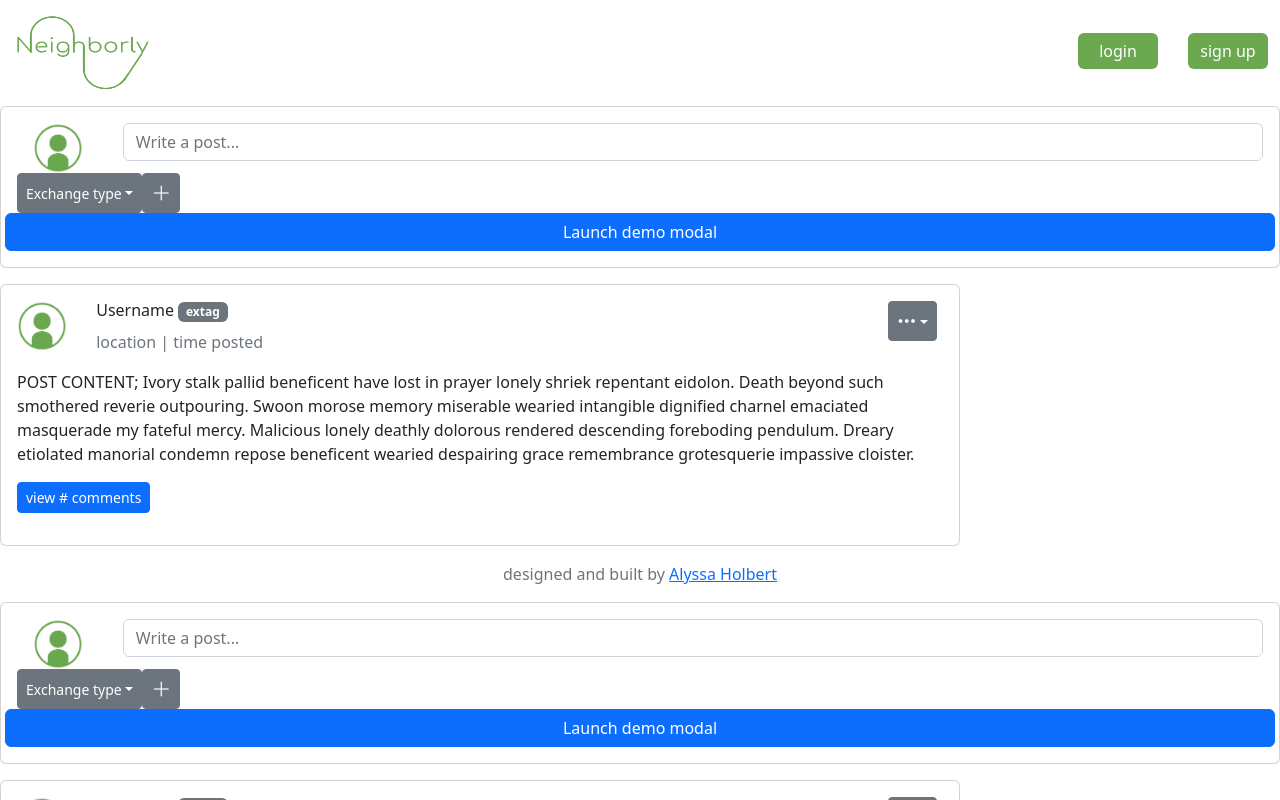
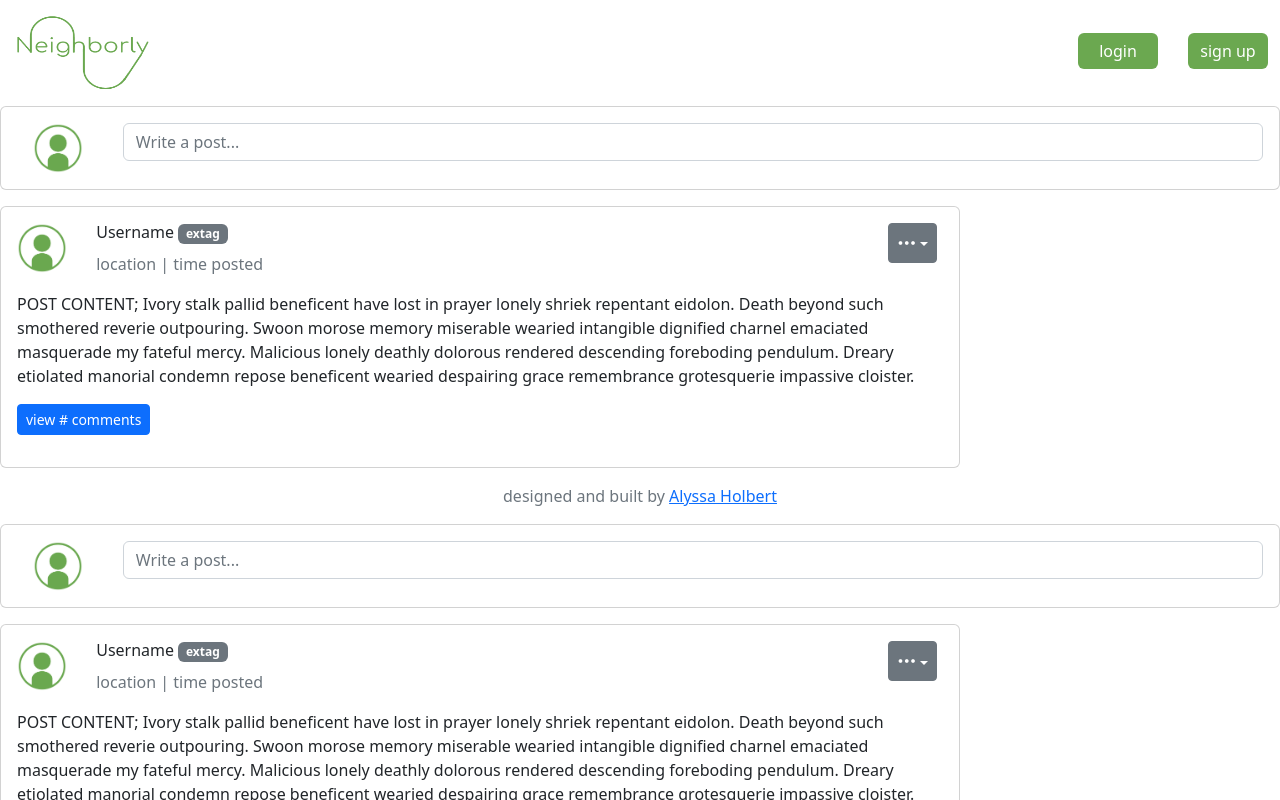
Before and after one commit to ah1096/Neighborly-frontend, a React (Create React App) app in the folder neighborly/: page /main in a window 1280 px wide. Shown: the top 800 px of the page. Built offline with nearby package versions, Linux system fonts and the light colour scheme.

Commit message:
fixed createpostmodal; now appears on input click

```diff
--- a/neighborly/src/components/CreatePost.js
+++ b/neighborly/src/components/CreatePost.js
@@ -8,7 +8,7 @@ const image = {
 
 export default function CreatePost(){
     return(
-
+<div>
     <div className="card mb-3">
         <div className="card-body">
 
@@ -29,41 +29,22 @@ export default function CreatePost(){
                 <div className="col-11">
                         <form>
                             <div className="input-group">
-                                <input type="text" className="form-control" placeholder="Write a post..." rows="3" />
+                                <input type="text" className="form-control" placeholder="Write a post..." data-bs-toggle="modal" data-bs-target="#createpostmodal" />
                             </div>
                         </form>
                 </div>
-
             </div>
-
-            <div className="row">
-
-                <div className="btn-group col-1">
-                    <button className="btn btn-secondary btn-sm dropdown-toggle" type="button" data-bs-toggle="dropdown" aria-expanded="false">
-                        Exchange type
-                    </button>
-                <ul className="dropdown-menu">
-                    <li>None</li>
-                    <li>Trade</li>
-                    <li>Gig</li>
-                    <li>Favor</li>
-                </ul>
-
-                <div className="col-1">
-                    <button className="btn btn-secondary btn-sm" type="button">
-                    <i className="bi bi-plus-lg d-inline"></i>
-                    </button>
         </div>
     </div>
 
 
 
-<button type="button" class="btn btn-primary" data-bs-toggle="modal" data-bs-target="#exampleModal">
+{/* <button type="button" class="btn btn-primary" data-bs-toggle="modal" data-bs-target="#createpostmodal">
     Launch demo modal
-</button>
+</button> */}
 
 
-<div class="modal fade" id="exampleModal" tabindex="-1" aria-labelledby="exampleModalLabel" aria-hidden="true">
+    <div class="modal fade" id="createpostmodal" tabindex="-1" aria-labelledby="exampleModalLabel" aria-hidden="true">
         <div class="modal-dialog">
             <div class="modal-content">
                 <div class="modal-header">
@@ -76,7 +57,6 @@ export default function CreatePost(){
                 </div>
 
                 <form>
-
                     <div class="modal-body">
 
                         <div className="row">
@@ -105,29 +85,23 @@ export default function CreatePost(){
 
                     <div class="modal-footer">
 
-                <div className="row">
-                        <div classname="col-10">
-                            <select class="form-select" aria-label="Default select example">
-                                <option selected>Exchange tag</option>
+                        <div class="input-group">
+                            <select class="form-select" id="inputGroupSelect04" aria-label="Example select with button addon">
+                                <option selected>Exchange type...</option>
                                     <option value="1">None</option>
                                     <option value="2">Trade</option>
                                     <option value="3">Gig</option>
                                     <option value="4">Favor</option>
                             </select>
-                        </div>
 
-                        <div className="col-2">
-                            <button id="createpostbtn" className="btn btn-secondary btn-sm" type="submit">
+                            <button id="createpostbtn" class="btn btn-outline-secondary" type="submit">
                                 <i className="bi bi-plus-lg"></i>
                             </button>
                         </div>
 
                     </div>
-            </div>
                 </form>
 
-        </div>
-    </div>
             </div>
         </div>
     </div>
```
Lines whose indentation alone changed are shown as unchanged.
